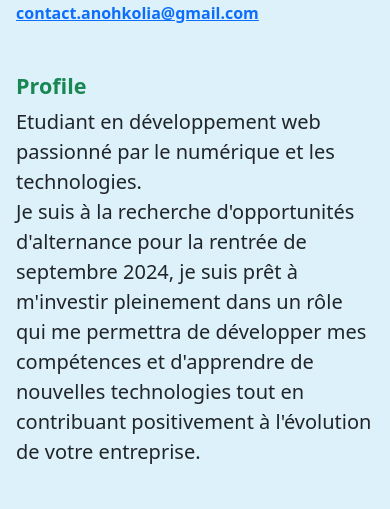
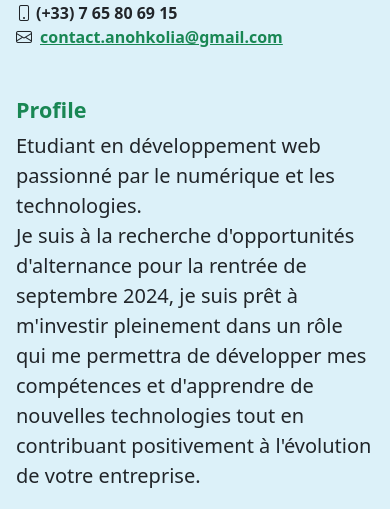
Before and after one commit to Kolia-ANOH/portfolio, a plain HTML site: page index.html in a window 390 px wide. Shown: the part 151-660 px from the top of the page. Drawn offline with nearby package versions, Linux system fonts and the light colour scheme.

Commit message:
Mise à jour du portfolio

```diff
--- a/css/styles.css
+++ b/css/styles.css
@@ -28,6 +28,10 @@ nav {
 #sideNav .navbar-brand {
 	display: flex;
 	padding: 0.5rem 0;
+}
+
+.contact a {
+  color: #198754;
 }
 
 .img-profile {
@@ -123,10 +127,6 @@ section.resume-section .resume-section-content {
     font-size: 1.5rem;
   }
 
-  .contact a {
-    color: #198754;
-  }
-
   body {
     padding-top: 0;
     padding-left: 17rem;
@@ -212,10 +212,6 @@ section.resume-section .resume-section-content {
     font-size: 1rem;
   }
 
-  .contact {
-    font-size: 1rem;
-  }
-
   .contact a {
     font-size: 1rem;
   }
@@ -224,3 +220,27 @@ section.resume-section .resume-section-content {
     display: block;
   }
 }
+
+@media screen and (max-width: 768px){
+
+  .contact {
+    font-size: 1rem;
+    display: block !important;
+  }
+
+  .contact p {
+    margin-bottom: 0 !important;
+  }
+}
+
+@media (max-width: 1187px){
+
+  .contact {
+    font-size: 1.5rem;
+    display: block !important;
+  }
+
+  .contact p {
+    margin-bottom: 0 !important;
+  }
+}
--- a/index.html
+++ b/index.html
@@ -55,8 +55,10 @@
                     <h1 class="fw-bold mb-0">Kolia
                         <span class="text-success">ANOH</span>
                     </h1>
-                    <div class="fw-semibold contact mb-5">Rennes, France · (+33) 7 65 80 69 15 ·
-                        <a href="mailto:contact.anohkolia@gmail.com">contact.anohkolia@gmail.com</a>
+                    <div class="fw-semibold d-flex contact mb-5">
+                        <p class="me-3 gap-1 d-flex"><i class="bi bi-geo-alt-fill"></i>Rennes, France</p>
+                        <p class="me-3 gap-1 d-flex"><i class="bi bi-phone"></i>(+33) 7 65 80 69 15</p>
+                        <p class="gap-2 d-flex"><i class="bi bi-envelope"></i><a href="mailto:contact.anohkolia@gmail.com">contact.anohkolia@gmail.com</a></p>
                     </div>
                     <h4 class="fw-bold text-success">Profile</h4>
                     <p class="lead mb-5">Etudiant en développement web passionné par le numérique et les technologies. <br>
```
